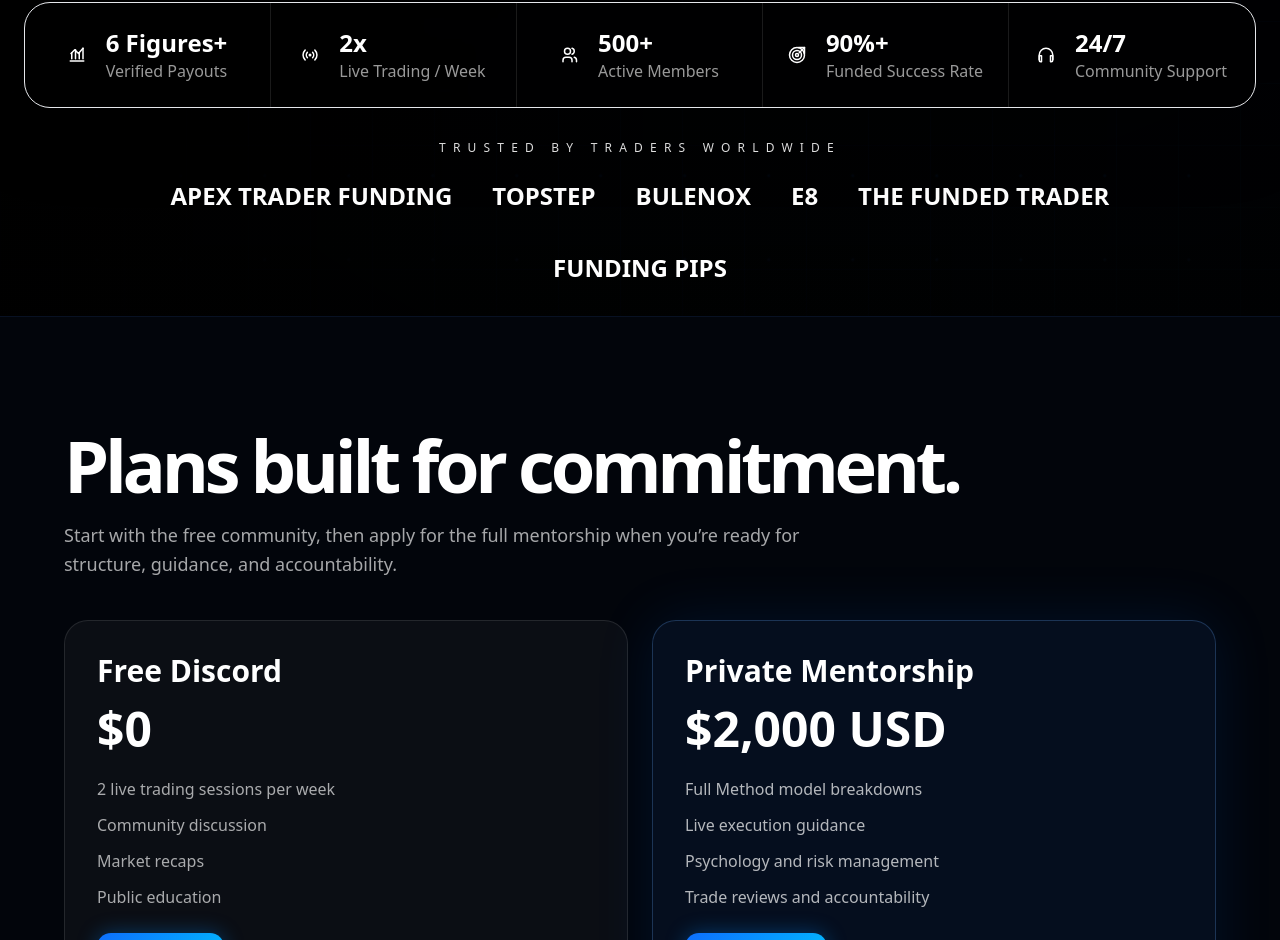
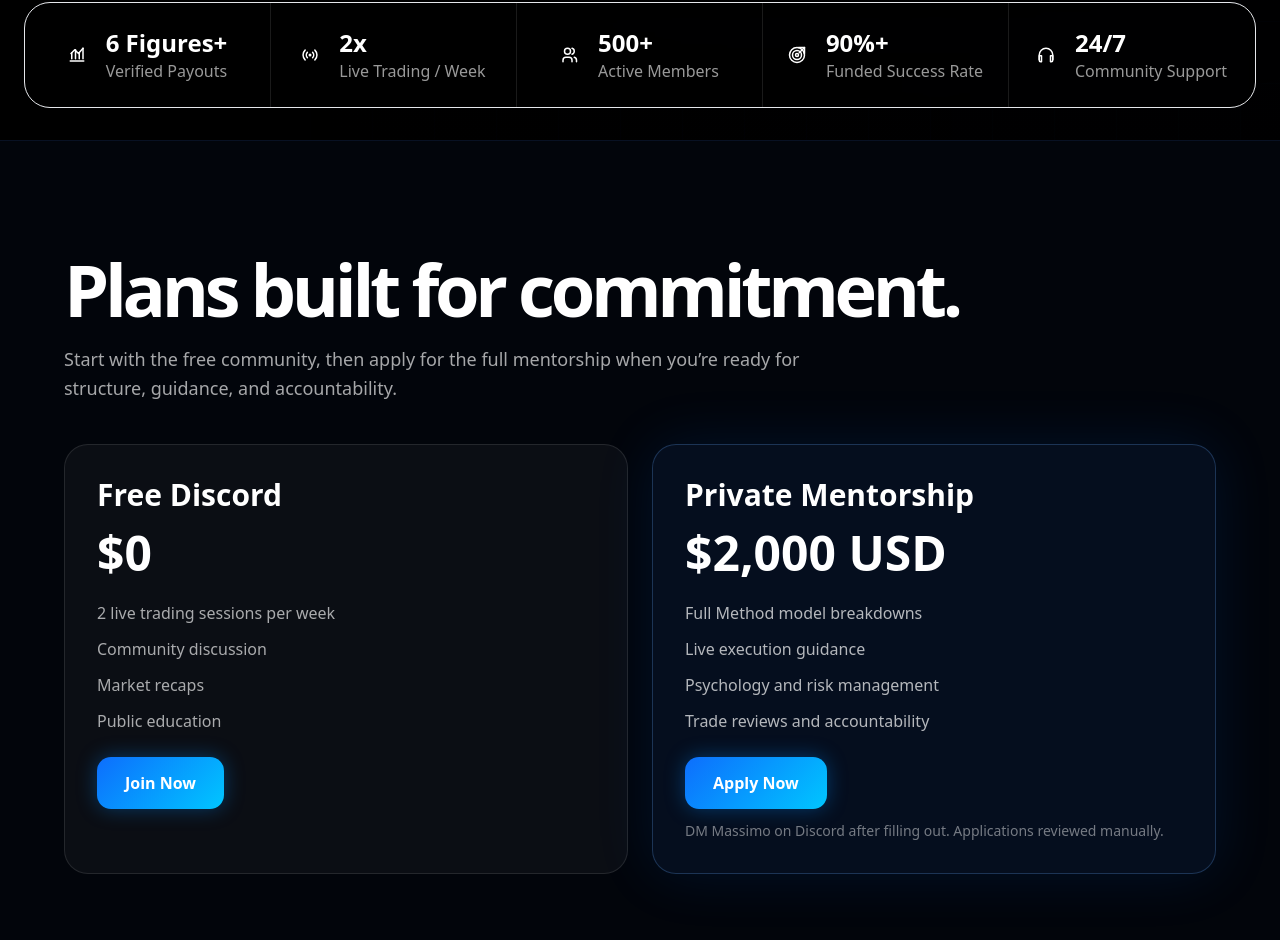
Before and after one commit to massimotrades/the-method-site, a React (Vite) app: page / in a window 1280 px wide. Shown: the part 970-1910 px from the top of the page. Built offline with nearby package versions, Linux system fonts and the light colour scheme.

Commit message:
Update main.jsx

```diff
--- a/src/main.jsx
+++ b/src/main.jsx
@@ -303,10 +303,6 @@
             ))}
           </div>
 
-          <div className="mt-8 text-center text-xs tracking-[.6em] text-white/42">TRUSTED BY TRADERS WORLDWIDE</div>
-          <div className="mx-auto mt-6 flex max-w-6xl flex-wrap items-center justify-center gap-10 text-2xl font-black uppercase text-white/32">
-            <span>Apex Trader Funding</span><span>Topstep</span><span>Bulenox</span><span>E8</span><span>The Funded Trader</span><span>Funding Pips</span>
-          </div>
         </main>
       </section>
 
```
